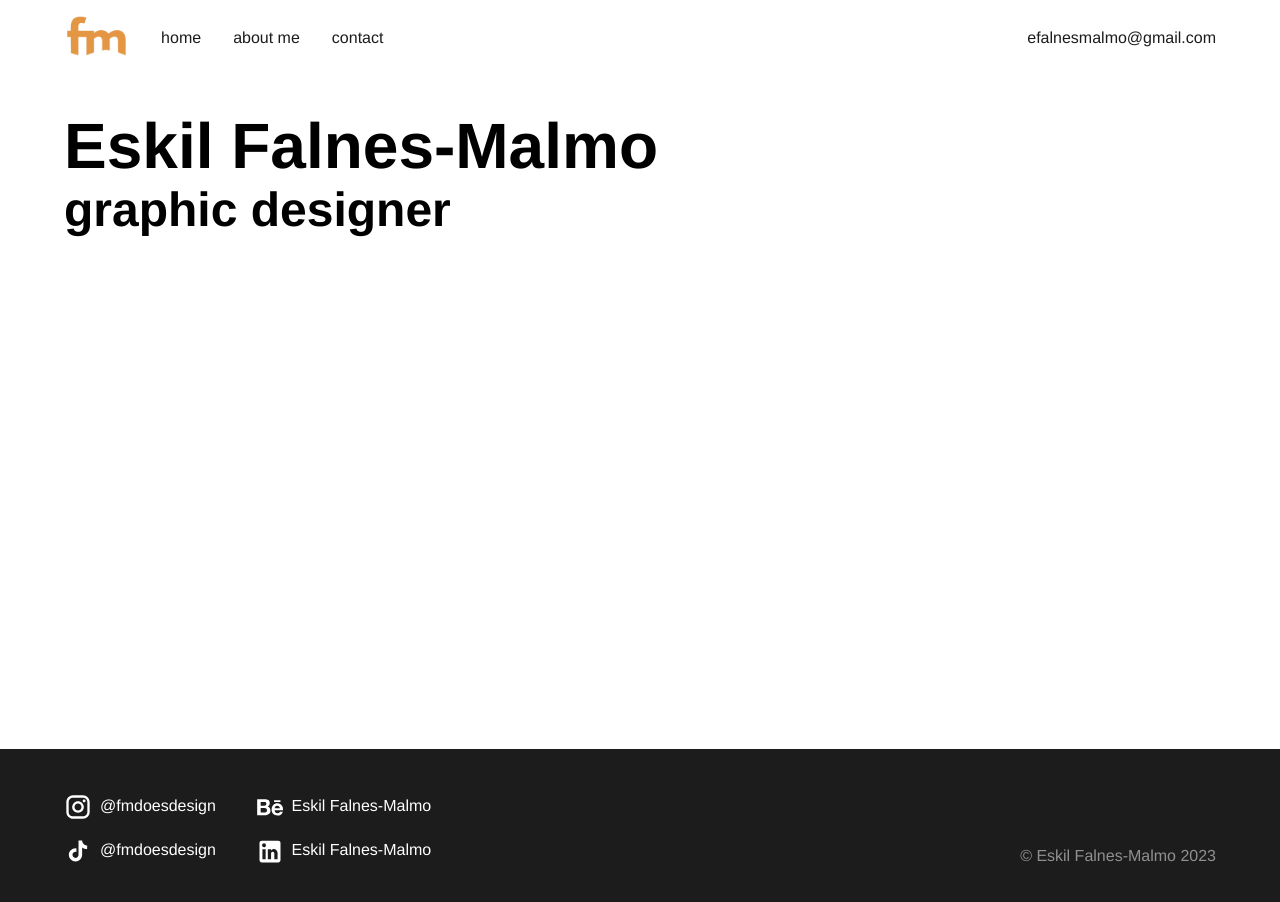
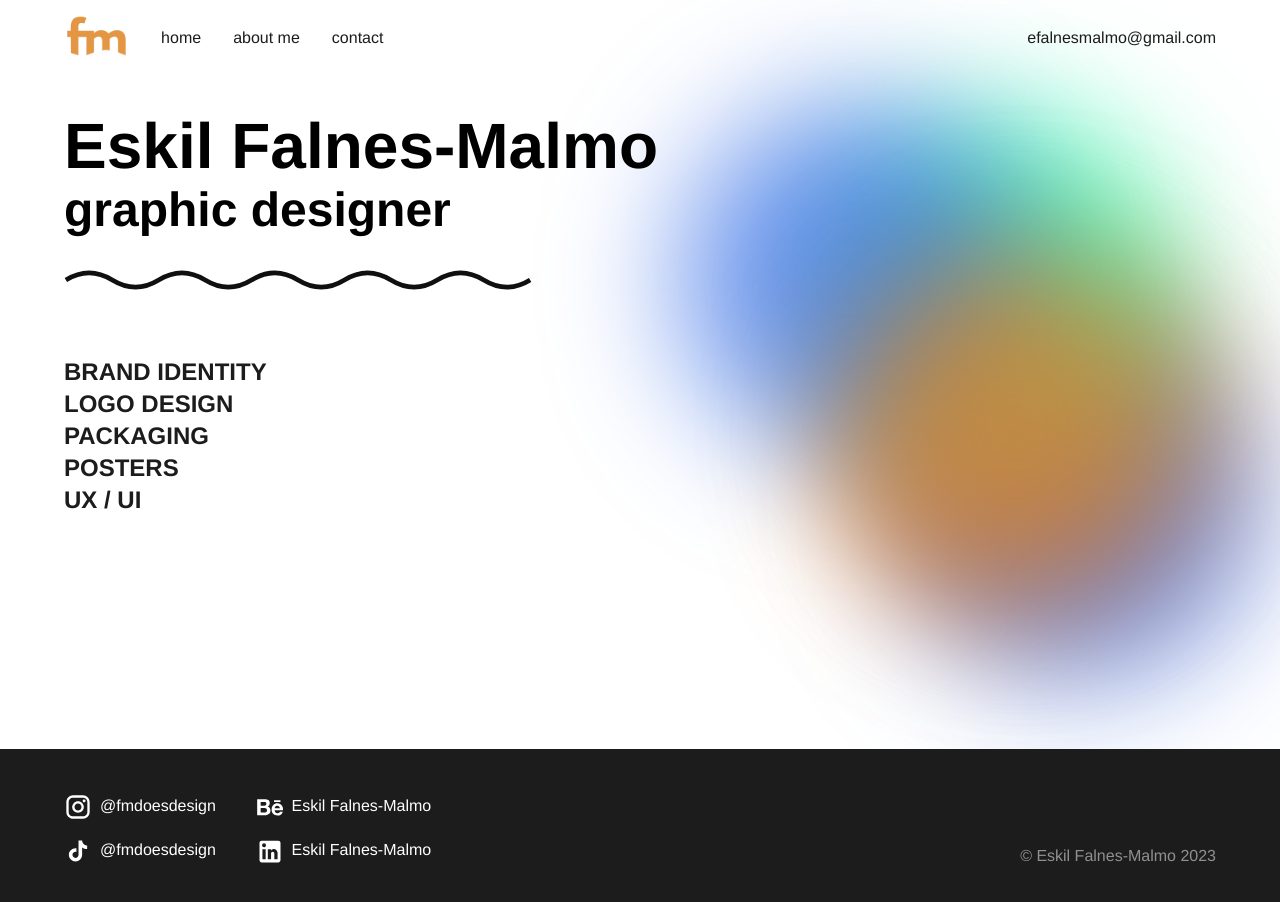
Before and after one commit to alexdalene/portfolio-eskil, a SvelteKit app: page / in a window 1280 px wide. Shown: the top 902 px of the page. Built offline with nearby package versions, Linux system fonts and the light colour scheme; a web font is replaced by a local one.

Commit message:
Adds blurry-gradient background with animation

```diff
--- a/package.json
+++ b/package.json
@@ -28,5 +28,8 @@
 		"vite": "^5.0.3",
 		"vitest": "^1.0.0"
 	},
-	"type": "module"
+	"type": "module",
+	"dependencies": {
+		"gsap": "^3.12.4"
+	}
 }
--- /dev/null
+++ b/src/lib/landing/Hero.svelte
@@ -0,0 +1,30 @@
+<section>
+    <h1>Eskil Falnes-Malmo</h1>
+    <p>graphic designer</p>
+    <img src="/illustrations/WavyLangTynn.svg" alt="">
+</section>
+
+<style>
+    section {
+        max-width: 768px;
+    }
+
+    h1 {
+        font-family: 'Trap', sans-serif;
+        font-weight: 700;
+        font-size: 4rem;
+    }
+
+    p {
+        font-family: 'Trap', sans-serif;
+        font-weight: 600;
+        font-size: 3rem;
+    }
+
+    img {
+        margin-top: 2rem;
+        width: 100%;
+        max-width: 468px;
+        height: auto;
+    }
+</style>
--- /dev/null
+++ b/src/lib/landing/Navigation.svelte
@@ -0,0 +1,33 @@
+<ul>
+    <li><a href="/brand-identity">Brand Identity</a></li>
+    <li><a href="/logo-design">Logo Design</a></li>
+    <li><a href="/packaging">Packaging</a></li>
+    <li><a href="/posters">Posters</a></li>
+    <li><a href="/ux-ui">UX / UI</a></li>
+</ul>
+
+<style>
+    ul {
+        display: flex;
+        flex-direction: column;
+        gap: 0.25rem;
+        list-style: none;
+        padding: 0;
+        margin: 0;
+        text-transform: uppercase;
+        font-family: 'Trap', sans-serif;
+        font-weight: 700;
+        font-size: 1.5rem;
+        margin-top: 4rem;
+
+        & a {
+            color: #1C1C1C;
+            text-decoration: none;
+            transition: color 150ms ease-in;
+
+            &:hover {
+                color: #E49644;
+            }
+        }
+    }
+</style>
--- a/src/routes/+layout.svelte
+++ b/src/routes/+layout.svelte
@@ -1,16 +1,18 @@
+<script>
+</script>
+
 <svelte:head>
     <link rel="stylesheet" href="https://use.typekit.net/xua3jwt.css">
 </svelte:head>
 
 <header>
     <nav>
-        <a href="/"><img src="/logo.webp" alt="logo for the portfolio"></a>
+        <a href="/" aria-label="logo"><img src="/logo.webp" alt="logo for the portfolio"></a>
         <a href="/">home</a>
         <a href="/about">about&nbsp;me</a>
         <a href="/contact">contact</a>
     </nav>
-    <!-- <img src="/illustrations/WavyLangTynn.svg" alt="a decorative wavy line" aria-hidden="true"> -->
-    <a href="mailto:efalnesmalmo@gmail.com">efalnesmalmo@gmail.com</a>
+    <a href="mailto:efalnesmalmo@gmail.com" class="mail">efalnesmalmo@gmail.com</a>
 </header>
 
 <main>
@@ -69,12 +71,19 @@
             font-size: 1rem;
             text-transform: lowercase;
         }
+
+        & .mail {
+            @media (max-width: 768px) {
+                display: none;
+            }
+        }
     }
 
     main {
         min-height: calc(100svh - 10rem);
         padding-inline: 5%;
         padding-top: 2rem;
+        position: relative;
     }
 
     footer {
--- a/src/routes/+page.svelte
+++ b/src/routes/+page.svelte
@@ -1,16 +1,68 @@
-<h1>Eskil Falnes-Malmo</h1>
-<p>graphic designer</p>
+<script>
+    import Hero from "$lib/landing/Hero.svelte";
+    import Navigation from "$lib/landing/Navigation.svelte";
+    import gsap from "gsap";
+    import { onMount } from "svelte";
+
+    onMount(() => {
+        gsap.to("#green-1", { duration: 10, x: -200, y: 75, yoyo: true, repeat: -1, ease: "power1.inOut" });
+        gsap.to("#blue-1", { duration: 10, x: -100, y: -50, yoyo: true, repeat: -1, ease: "power1.inOut" });
+        gsap.to("#blue-2", { duration: 10, x: -50, y: -100, yoyo: true, repeat: -1, ease: "power1.inOut" });
+        gsap.to("#orange-1", { duration: 10, x: -75, y: 100, yoyo: true, repeat: -1, ease: "power1.inOut" });
+        gsap.to("#orange-2", { duration: 10, x: 50, y: -250, yoyo: true, repeat: -1, ease: "power1.inOut" });
+    });
+</script>
+
+<Hero />
+<Navigation />
+
+<div id="green-1"></div>
+<div id="blue-1"></div>
+<div id="blue-2"></div>
+<div id="orange-1"></div>
+<div id="orange-2"></div>
 
 <style>
-    h1 {
-        font-family: 'Trap', sans-serif;
-        font-weight: 700;
-        font-size: 4rem;
+    div {
+        position: absolute;
+        width: 22rem;
+        height: 22rem;
+        border-radius: 100%;
+        filter: blur(65px);
     }
 
-    p {
-        font-family: 'Trap', sans-serif;
-        font-weight: 600;
-        font-size: 3rem;
+    #green-1 {
+        background: #28faa9c2;
+        top: 0;
+        right: 0;
+        z-index: -1;
+    }
+
+    #blue-1 {
+        background: #3067e7b3;
+        top: 50px;
+        right: 200px;
+        z-index: -1;
+    }
+
+    #blue-2 {
+        background: #3067e7b3;
+        top: 300px;
+        right: 0;
+        z-index: -2;
+    }
+
+    #orange-1 {
+        background: #e87d1fbc;
+        top: 125px;
+        right: 50px;
+        z-index: -1;
+    }
+
+    #orange-2 {
+        background: #e87d1fbc;
+        top: 300px;
+        right: 100px;
+        z-index: -3;
     }
 </style>
```
Also changed, not shown: static/illustrations/WavyLangTynn.svg, 1 other file (tests, documents, lock files or other folders).
